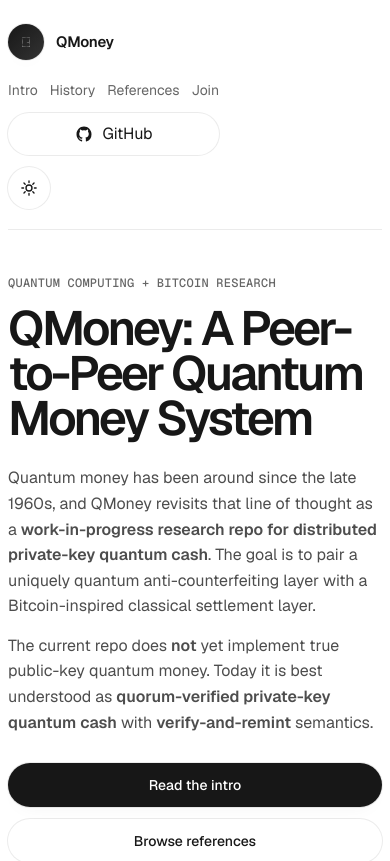
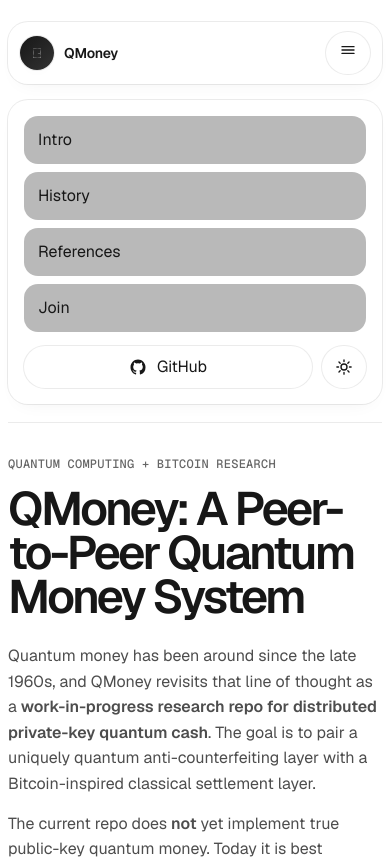
Before and after one commit to runeape-sats/qmoney, a React (Vite) app in the folder website/: page / in a window 390 px wide. Shown: the top 861 px of the page. Built offline with nearby package versions, Linux system fonts and the light colour scheme.

Commit message:
feat: improve qmoney mobile navigation responsiveness

```diff
--- a/website/src/App.css
+++ b/website/src/App.css
@@ -33,15 +33,21 @@
 }
 
 .site-header {
+  display: grid;
+  gap: 14px;
+  padding: 12px 0 28px;
+}
+
+.header-top-row {
   display: flex;
   align-items: center;
   justify-content: space-between;
   gap: 20px;
-  padding: 12px 0 28px;
 }
 
 .header-controls,
-.header-actions {
+.header-actions,
+.mobile-menu-actions {
   display: inline-flex;
   align-items: center;
   gap: 14px;
@@ -79,6 +85,15 @@
   gap: 24px;
   color: var(--text-muted);
   font-size: 14px;
+}
+
+.mobile-menu-button,
+.mobile-menu {
+  display: none;
+}
+
+.header-controls {
+  justify-content: flex-end;
 }
 
 .site-nav a:hover,
@@ -423,21 +438,22 @@
 }
 
 @media (max-width: 900px) {
-  .site-header,
-  .header-controls {
-    flex-direction: column;
-    align-items: flex-start;
-  }
-
   .architecture-grid,
-  .stats,
   .reference-groups {
     grid-template-columns: 1fr;
   }
 
-  .principle-row {
-    grid-template-columns: 1fr;
-    gap: 10px;
+  .hero {
+    padding: 48px 0 40px;
+  }
+
+  .hero h1 {
+    max-width: 13ch;
+    font-size: clamp(2.8rem, 10vw, 4.4rem);
+  }
+
+  .section {
+    padding-top: 60px;
   }
 }
 
@@ -448,30 +464,104 @@
   }
 
   .site-header {
-    padding-bottom: 20px;
+    position: sticky;
+    top: 0;
+    z-index: 10;
+    padding: 10px 0 18px;
+    backdrop-filter: blur(18px);
+    background: color-mix(in srgb, var(--page-bg) 82%, transparent);
   }
 
-  .header-controls,
-  .header-actions,
-  .site-nav {
-    flex-wrap: wrap;
-    gap: 12px;
+  .header-top-row {
+    padding: 12px 14px;
+    border-radius: 20px;
+    background: color-mix(in srgb, var(--surface) 86%, var(--page-bg) 14%);
+    box-shadow: var(--shadow-soft), var(--shadow-raise);
+  }
+
+  .header-controls {
+    display: none;
+  }
+
+  .header-actions-desktop .icon-link,
+  .header-actions-desktop > .icon-button:not(.mobile-menu-button) {
+    display: none;
+  }
+
+  .mobile-menu-button,
+  .mobile-menu {
+    display: block;
+  }
+
+  .mobile-menu-button {
+    min-width: 44px;
+  }
+
+  .mobile-menu {
+    margin-top: 2px;
+    padding: 16px;
+    border-radius: 20px;
+    background: color-mix(in srgb, var(--surface) 90%, var(--page-bg) 10%);
+    box-shadow: var(--shadow-soft), var(--shadow-raise);
+  }
+
+  .mobile-nav-links {
+    display: grid;
+    gap: 8px;
+  }
+
+  .mobile-nav-links a {
+    padding: 12px 14px;
+    border-radius: 14px;
+    color: var(--text-primary);
+    background: color-mix(in srgb, var(--surface) 70%, var(--surface-strong) 30%);
+  }
+
+  .mobile-menu-actions {
+    display: flex;
+    gap: 10px;
+    margin-top: 14px;
+  }
+
+  .mobile-github-link {
+    flex: 1;
+  }
+
+  .mobile-menu-actions .icon-button {
+    flex: 0 0 44px;
   }
 
   .hero {
-    padding: 44px 0 40px;
+    padding: 32px 0 30px;
   }
 
   .hero h1 {
     max-width: 100%;
+    font-size: clamp(2.45rem, 12vw, 3.4rem);
   }
 
   .lede,
+  .section-body,
   .panel p,
-  .principle-row p,
   .roadmap-item p,
-  .closing p {
+  .closing p,
+  .reference-description {
     font-size: 16px;
+  }
+
+  .hero-actions {
+    flex-direction: column;
+    align-items: stretch;
+  }
+
+  .button {
+    width: 100%;
+  }
+
+  .panel,
+  .roadmap-item,
+  .reference-link {
+    border-radius: 16px;
   }
 
   .roadmap-item {
@@ -485,32 +575,27 @@
     width: min(100%, calc(100% - 16px));
   }
 
-  .button,
-  .icon-link {
-    width: 100%;
+  .header-top-row {
+    padding: 10px 12px;
   }
 
-  .hero-actions,
-  .header-actions {
-    width: 100%;
-    flex-direction: column;
-    align-items: stretch;
+  .brand {
+    gap: 10px;
+    font-size: 14px;
   }
 
-  .icon-button {
-    width: 42px;
-    align-self: flex-start;
+  .brand-mark {
+    width: 34px;
+    height: 34px;
   }
 
-  .stats article,
   .panel,
-  .principle-row,
   .roadmap-item {
-    border-radius: 16px;
     padding: 18px;
   }
 
-  .section {
-    padding-top: 56px;
+  .mobile-menu-actions {
+    flex-direction: row;
+    align-items: stretch;
   }
 }
--- a/website/src/App.tsx
+++ b/website/src/App.tsx
@@ -124,8 +124,25 @@ function GithubIcon() {
   )
 }
 
+function MenuIcon({ open }: { open: boolean }) {
+  if (open) {
+    return (
+      <svg aria-hidden="true" viewBox="0 0 24 24" className="icon menu-icon">
+        <path d="M6 6 18 18M18 6 6 18" fill="none" stroke="currentColor" strokeLinecap="round" strokeWidth="1.8" />
+      </svg>
+    )
+  }
+
+  return (
+    <svg aria-hidden="true" viewBox="0 0 24 24" className="icon menu-icon">
+      <path d="M4 7.5h16M4 12h16M4 16.5h16" fill="none" stroke="currentColor" strokeLinecap="round" strokeWidth="1.8" />
+    </svg>
+  )
+}
+
 function App() {
   const [theme, setTheme] = useState<Theme>(getInitialTheme)
+  const [isMobileMenuOpen, setIsMobileMenuOpen] = useState(false)
 
   useEffect(() => {
     document.documentElement.setAttribute('data-theme', theme)
@@ -133,17 +150,60 @@ function App() {
     window.localStorage.setItem('qmoney-theme', theme)
   }, [theme])
 
+  useEffect(() => {
+    const closeMenu = () => setIsMobileMenuOpen(false)
+    window.addEventListener('resize', closeMenu)
+    return () => window.removeEventListener('resize', closeMenu)
+  }, [])
+
   const nextTheme = theme === 'light' ? 'dark' : 'light'
+  const mobileMenuLabel = isMobileMenuOpen ? 'Close navigation menu' : 'Open navigation menu'
+  const handleMobileNavClick = () => setIsMobileMenuOpen(false)
 
   return (
     <div className="page">
       <header className="site-header">
+        <div className="header-top-row">
           <a className="brand" href="#top" aria-label="QMoney home">
             <span className="brand-mark">
               <img src={qmoneyLogo} alt="QMoney logo" className="brand-logo" />
             </span>
             <span>QMoney</span>
           </a>
+
+          <div className="header-actions header-actions-desktop">
+            <a
+              className="icon-link"
+              href="https://github.com/runeape-sats/qmoney"
+              target="_blank"
+              rel="noreferrer"
+              aria-label="GitHub"
+            >
+              <GithubIcon />
+              <span>GitHub</span>
+            </a>
+
+            <button
+              type="button"
+              className="icon-button"
+              aria-label={`Switch to ${nextTheme} mode`}
+              onClick={() => setTheme(nextTheme)}
+            >
+              <ThemeIcon theme={theme} />
+            </button>
+
+            <button
+              type="button"
+              className="icon-button mobile-menu-button"
+              aria-label={mobileMenuLabel}
+              aria-controls="mobile-navigation"
+              aria-expanded={isMobileMenuOpen}
+              onClick={() => setIsMobileMenuOpen((open) => !open)}
+            >
+              <MenuIcon open={isMobileMenuOpen} />
+            </button>
+          </div>
+        </div>
 
         <div className="header-controls">
           <nav className="site-nav" aria-label="Primary navigation">
@@ -152,14 +212,28 @@ function App() {
             <a href="#references">References</a>
             <a href="#contact">Join</a>
           </nav>
+        </div>
 
-          <div className="header-actions">
+        <div
+          id="mobile-navigation"
+          className="mobile-menu"
+          role="region"
+          aria-label="Mobile navigation"
+          hidden={!isMobileMenuOpen}
+        >
+          <nav className="mobile-nav-links" aria-label="Mobile navigation links">
+            <a href="#intro" onClick={handleMobileNavClick}>Intro</a>
+            <a href="#history" onClick={handleMobileNavClick}>History</a>
+            <a href="#references" onClick={handleMobileNavClick}>References</a>
+            <a href="#contact" onClick={handleMobileNavClick}>Join</a>
+          </nav>
+
+          <div className="mobile-menu-actions">
             <a
-              className="icon-link"
+              className="icon-link mobile-github-link"
               href="https://github.com/runeape-sats/qmoney"
               target="_blank"
               rel="noreferrer"
-              aria-label="GitHub"
             >
               <GithubIcon />
               <span>GitHub</span>
```
Also changed, not shown: 1 other file (tests, documents, lock files or other folders). Lines whose indentation alone changed are shown as unchanged.
